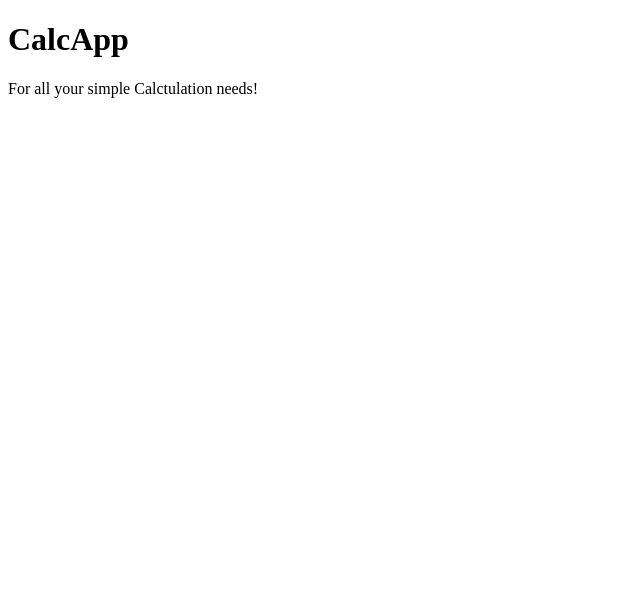
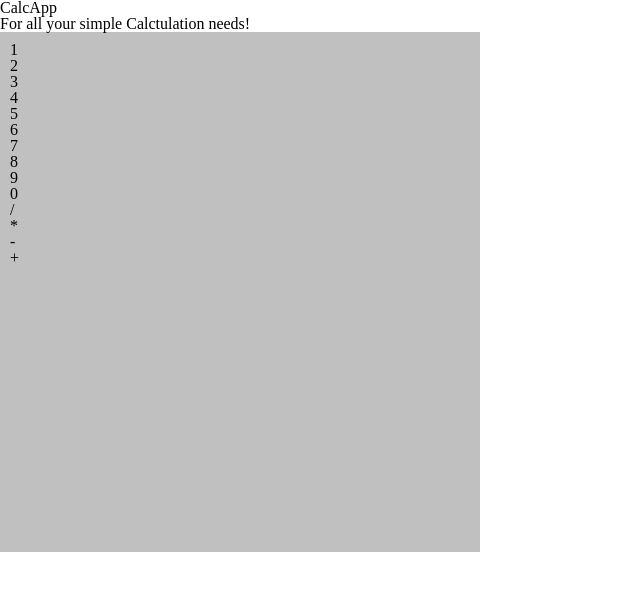
Before and after one commit to enticingcode/enticingcode.github.io, a plain HTML site: page test.html in a window 1280 px wide. Shown: the whole page, without its empty margins (0-640 px from the left). Drawn offline with Linux system fonts and the light colour scheme.

Commit message:
working on css html

```diff
--- a/style.css
+++ b/style.css
@@ -0,0 +1,59 @@
+/* Start of CSS */
+/* http://meyerweb.com/eric/tools/css/reset/
+   v2.0 | 20110126
+   License: none (public domain)
+*/
+
+html, body, div, span, applet, object, iframe,
+h1, h2, h3, h4, h5, h6, p, blockquote, pre,
+a, abbr, acronym, address, big, cite, code,
+del, dfn, em, img, ins, kbd, q, s, samp,
+small, strike, strong, sub, sup, tt, var,
+b, u, i, center,
+dl, dt, dd, ol, ul, li,
+fieldset, form, label, legend,
+table, caption, tbody, tfoot, thead, tr, th, td,
+article, aside, canvas, details, embed,
+figure, figcaption, footer, header, hgroup,
+menu, nav, output, ruby, section, summary,
+time, mark, audio, video {
+	margin: 0;
+	padding: 0;
+	border: 0;
+	font-size: 100%;
+	font: inherit;
+	vertical-align: baseline;
+}
+/* HTML5 display-role reset for older browsers */
+article, aside, details, figcaption, figure,
+footer, header, hgroup, menu, nav, section {
+	display: block;
+}
+body {
+	line-height: 1;
+}
+ol, ul {
+	list-style: none;
+}
+blockquote, q {
+	quotes: none;
+}
+blockquote:before, blockquote:after,
+q:before, q:after {
+	content: '';
+	content: none;
+}
+table {
+	border-collapse: collapse;
+	border-spacing: 0;
+}
+
+/* STYLE RESET ABOVE*/
+
+#calcBorder {
+    background-color: silver;
+    display: block;
+    padding: 10px;
+    width: 460px;
+    height: 500px;
+}
--- a/test.html
+++ b/test.html
@@ -1,14 +1,34 @@
 <!DOCTYPE html>
 <html>
+
 <head>
     <link rel="stylesheet" href="style.css">
 </head>
+
 <body>
-<h1>CalcApp</h1>
-<p>For all your simple Calctulation needs!</p>
-<div id='calcBorder'>
-    <div class="btn"> </div>
-</div>
+    <h1>CalcApp</h1>
+    <p>For all your simple Calctulation needs!</p>
+    <div id='calcBorder'>
+        <div id="numbers">
+            <div class="btn">1</div>
+            <div class="btn">2</div>
+            <div class="btn">3</div>
+            <div class="btn">4</div>
+            <div class="btn">5</div>
+            <div class="btn">6</div>
+            <div class="btn">7</div>
+            <div class="btn">8</div>
+            <div class="btn">9</div>
+            <div class="btn">0</div>
+        </div>
+        <div id="operators">
+            <div id="div">/</div>
+            <div id="times">*</div>
+            <div id="sub">-</div>
+            <div id="add">+</div>
+
+        </div>
+    </div>
 
 
 
@@ -25,4 +45,5 @@
 
 </body>
 <script src="code.js"></script>
+
 </html>
```
